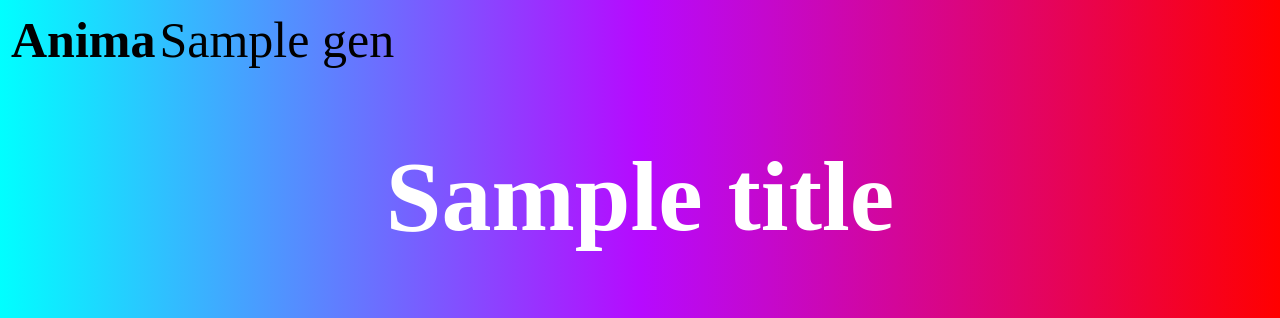
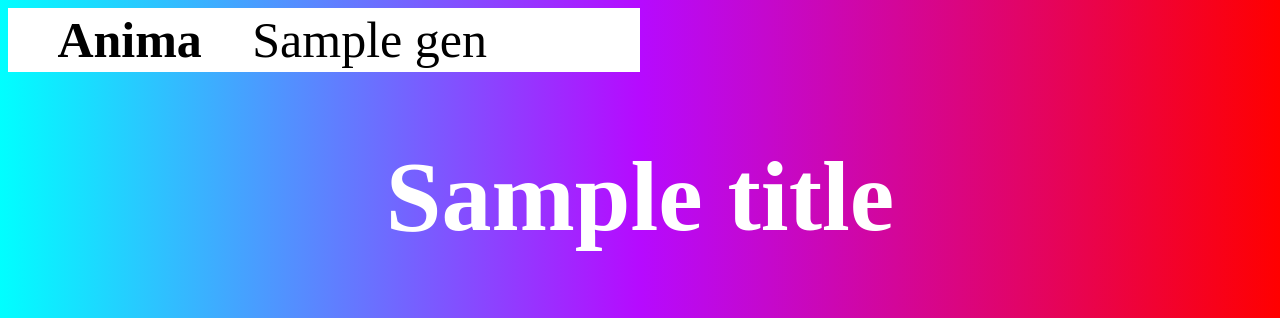
Before and after one commit to turueee/Anima, a Flask app: template templates/base.html in a window 1280 px wide. Shown: the top 318 px of the page. Run offline with Flask 3, Linux system fonts and the light colour scheme; the template is opened without the code that fills it: most values are stand-ins (such as "Sample title", 1, 10 or a date in 2020).

Commit message:
Исправление CSS

```diff
--- a/static/CSS/base.css
+++ b/static/CSS/base.css
@@ -22,6 +22,11 @@ body{
 	 background-size: cover;
 }
 
+table.hat{width:50%;
+background:white;
+border: 2px white;
+}
+
 table.inf{
 	background:whitesmoke;
 	border-spacing:3px;
--- a/templates/base.html
+++ b/templates/base.html
@@ -14,7 +14,7 @@
 <body>
     {% block content -%}
     {% block main -%}
-<table>
+<table class = 'hat'>
     <tr>
         <th><a class='menumexa' href={{url_for('Anima')}}>Anima</a></th>
         {% for gen in genres -%}
```
